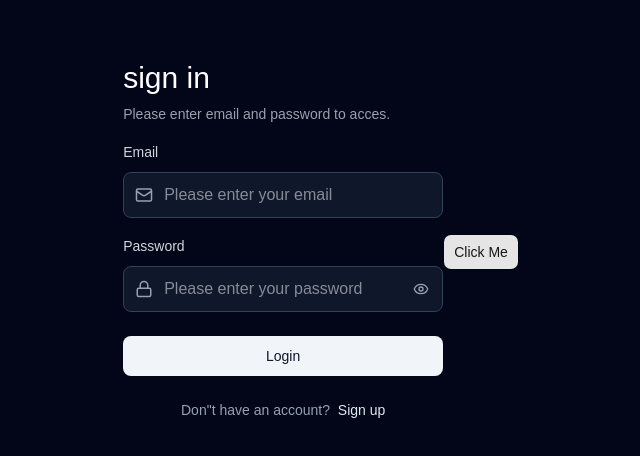
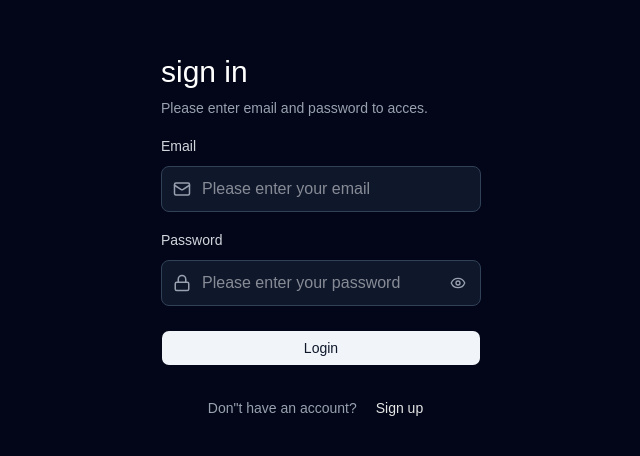
Before and after one commit to hanbit10/soloexit, a React (Vite) app in the folder client/: page /profile in a window 1280 px wide. Shown: the part 148-604 px from the top of the page, without its empty margins (319-959 px from the left). Built offline with nearby package versions, Linux system fonts and the light colour scheme; a web font is replaced by a local one.

Commit message:
updating button clear

```diff
--- a/client/src/pages/ActivityLog.tsx
+++ b/client/src/pages/ActivityLog.tsx
@@ -111,6 +111,7 @@ const ActivityLog = () => {
             <Card>
               <h3 className="font-semibold text-slate-700 dark:text-slate-200 mb-3">Quick Add</h3>
               <div className="flex flex-wrap gap-2">
+                {/* All Activities */}
                 {quickActivities.map((activity) => (
                   <Button
                     onClick={() => handleQuickAdd(activity)}
@@ -230,12 +231,9 @@ const ActivityLog = () => {
                       <p className="font-semibold text-slate-700 dark:text-slate-200">{activity.duration} min</p>
                       <p className="text-xs text-slate-400">{activity.calories} kcal</p>
                     </div>
-                    <button
-                      onClick={() => handleDelete(activity.documentId)}
-                      className="p-2 text-red-400 hover:text-red-600 hover:bg-red-50 dark:hover:bg-red-900/20 rounded-lg transition-colors"
-                    >
+                    <Button onClick={() => handleDelete(activity.documentId)} variant="destructive" className="p-2 rounded-lg">
                       <Trash2Icon className="w-4 h-4" />
-                    </button>
+                    </Button>
                   </div>
                 </div>
               ))}
--- a/client/src/pages/FoodLog.tsx
+++ b/client/src/pages/FoodLog.tsx
@@ -156,7 +156,7 @@ const FoodLog = () => {
                   <Button
                     onClick={() => handleQuickAdd(activity.name)}
                     variant="outline"
-                    className="px-4 py-2rounded-xl text-sm font-medium  transition-colors"
+                    className="px-4 py-2rounded-xl text-sm font-medium"
                     key={activity.name}
                   >
                     {activity.emoji} {activity.name}
@@ -284,12 +284,9 @@ const FoodLog = () => {
                         </div>
                         <div className="flex items-center gap-3">
                           <span className="text-sm font-medium text-slate-600 dark:text-slate-300">{entry.calories} kcal</span>
-                          <button
-                            onClick={() => handleDelete(entry?.documentId || "")}
-                            className="p-2 text-red-400 hover:text-red-600 hover:bg-red-50 dark:hover:bg-red-900/20 rounded-lg transition-colors"
-                          >
+                          <Button onClick={() => handleDelete(entry?.documentId || "")} className="p-2 rounded-lg">
                             <Trash2Icon className="w-4 h-4" />
-                          </button>
+                          </Button>
                         </div>
                       </div>
                     ))}
--- a/client/src/pages/Login.tsx
+++ b/client/src/pages/Login.tsx
@@ -92,37 +92,37 @@ const Login = () => {
                 required
                 type={showPassword ? "text" : "password"}
               />
-              <button
+              <Button
                 type="button"
+                variant="ghost"
                 className="absolute right-3 top-1/2 -translate-y-1/2 text-gray-400 hover:text-gray-600 size-4.5"
                 onClick={() => setShowPassword((p) => !p)}
               >
                 {showPassword ? <EyeOffIcon size={16} /> : <EyeIcon size={16} />}
-              </button>
+              </Button>
             </div>
           </div>
 
-          <button type="submit" disabled={isSubmitting} className="login-button">
+          <Button type="submit" disabled={isSubmitting} className="login-button">
             {isSubmitting ? "Signing in..." : state === "login" ? "Login" : "Sign up"}
-          </button>
+          </Button>
 
           {state === "login" ? (
             <p className="text-center py-6 text-sm text-gray-500 dark:text-gray-400">
               Don"t have an account?{" "}
-              <button onClick={() => setState("sign up")} className="ml-1 cursor-pointer text-slate-200 hover:underline">
+              <Button onClick={() => setState("sign up")} variant="link" className="ml-1 cursor-pointer hover:underline">
                 Sign up
-              </button>
+              </Button>
             </p>
           ) : (
             <p className="text-center py-6 text-sm text-gray-500 dark:text-gray-400">
               Already have an account?{" "}
-              <button onClick={() => setState("login")} className="ml-1 cursor-pointer text-slate-200 hover:underline">
+              <Button onClick={() => setState("login")} variant="link" className="ml-1 cursor-pointer hover:underline">
                 Login
-              </button>
+              </Button>
             </p>
           )}
         </form>
-        <Button>Click Me</Button>
       </main>
     </>
   );
--- a/client/src/pages/Onboarding.tsx
+++ b/client/src/pages/Onboarding.tsx
@@ -4,7 +4,7 @@ import { useAppContext } from "../context/AppContext";
 import type { ProfileFormData } from "../types";
 import { useState } from "react";
 import Input from "../components/Input";
-import Button from "../components/Button";
+import { Button } from "../components/ui/button";
 // import mockApi from "../assets/mockApi";
 import { ageRanges, goalOptions } from "../assets/assets";
 import Slider from "../components/Slider";
@@ -175,7 +175,7 @@ const Onboarding = () => {
               {/* options */}
               <div className="space-y-4 max-w-lg">
                 {goalOptions.map((option) => (
-                  <button
+                  <Button
                     key={option.value}
                     onClick={() => {
                       const age = Number(formData.age);
@@ -199,10 +199,10 @@ const Onboarding = () => {
                         dailyCalorieBurn: burn,
                       });
                     }}
-                    className={`onboarding-option-btn ${formData.goal === option.value && "ring-2 ring-slate-200"}`}
+                    className={`onboarding-option-btn ${formData.goal === option.value && "ring-2"}`}
                   >
                     <span className="text-base text-slate-700 dark:text-slate-200">{option.label}</span>
-                  </button>
+                  </Button>
                 ))}
               </div>
 
@@ -242,7 +242,7 @@ const Onboarding = () => {
         <div className="p-6 pb-10 onboarding-wrapper">
           <div className="flex gap-3 lg:justify-end">
             {step > 1 && (
-              <Button variant="secondary" onClick={() => setStep(step > 1 ? step - 1 : 1)} className="max-lg:flex-1 lg:px-10">
+              <Button variant="destructive" onClick={() => setStep(step > 1 ? step - 1 : 1)} className="max-lg:flex-1 lg:px-10">
                 <span className="flex items-center justify-center gap-2">
                   <ArrowLeft className="w-5 h-5" />
                   Back
--- a/client/src/pages/Profile.tsx
+++ b/client/src/pages/Profile.tsx
@@ -199,7 +199,7 @@ const Profile = () => {
                   </div>
                 </div>
               </div>
-              <Button variant="secondary" onClick={() => setIsEditing(true)} className="w-full mt-4">
+              <Button onClick={() => setIsEditing(true)} className="w-full mt-4">
                 Edit Profile
               </Button>
             </>
@@ -224,17 +224,14 @@ const Profile = () => {
 
           {/* toggle theme button for phone */}
           <div className="lg:hidden">
-            <button
-              onClick={toggleTheme}
-              className="flex items-center gap-3 px-4 py-2.5 w-full text-slate-500 dark:text-slate-400 hover:bg-slate-50 dark:hover:bg-slate-800 hover:text-slate-700 dark:hover:text-slate-200 rounded-lg transition-colors duration-200 cursor-pointer"
-            >
+            <Button onClick={toggleTheme} variant="ghost" className="flex items-center gap-3 px-4 py-2.5 w-full rounded-lg cursor-pointer">
               {theme === "light" ? <MoonIcon className="size-5" /> : <SunIcon className="size-5" />}
               <span className="text-base">{theme === "light" ? "Dark Mode" : "Light Mode"}</span>
-            </button>
+            </Button>
           </div>
 
           {/* Logout button */}
-          <Button variant="destructive" onClick={logout} className="w-full ring ring-red-300 hover:ring-2">
+          <Button variant="destructive" onClick={logout} className="w-full">
             <LogOutIcon className="size-4" />
             Logout
           </Button>
```
